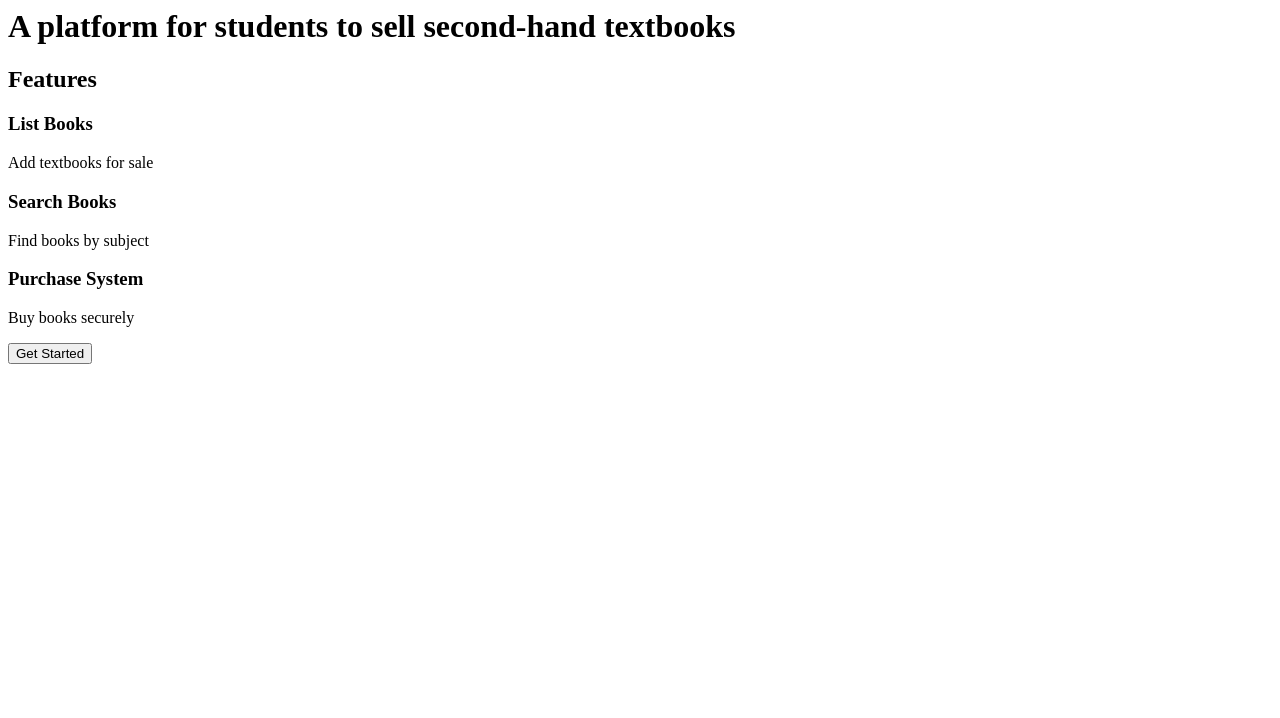
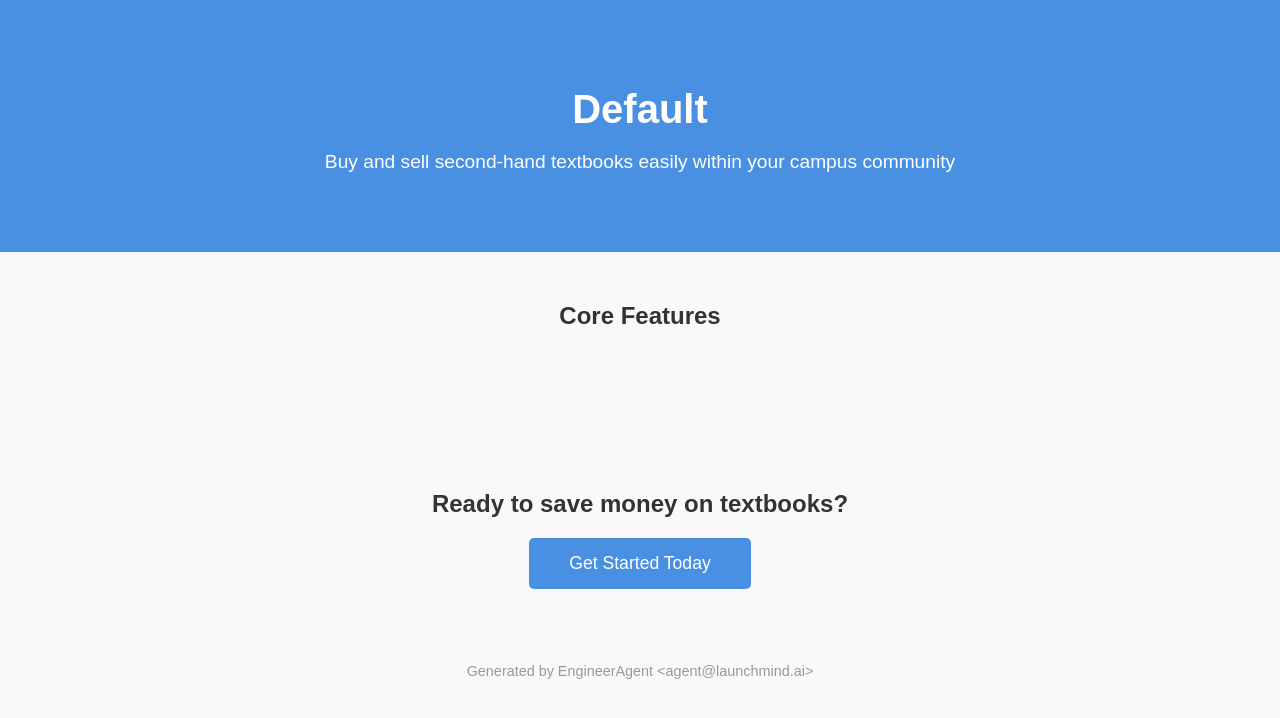
Before and after one commit to tooba393/AgenticAI_Assignment, a plain HTML site: page index.html in a window 1280 px wide. Drawn offline with Linux system fonts and the light colour scheme.

Commit message:
Add landing page by EngineerAgent <agent@launchmind.ai>

```diff
--- a/index.html
+++ b/index.html
@@ -1,9 +1,39 @@
+<!DOCTYPE html>
+<html lang="en">
+<head>
+    <meta charset="UTF-8">
+    <title>Student Textbook Exchange</title>
+    <style>
+        body { font-family: Arial, sans-serif; margin: 0; padding: 0; background: #f9f9f9; color: #333; }
+        header { background: #4A90E2; color: white; padding: 60px 20px; text-align: center; }
+        header h1 { font-size: 2.5em; margin-bottom: 10px; }
+        header p { font-size: 1.2em; }
+        .features { display: flex; flex-wrap: wrap; justify-content: center; padding: 40px 20px; gap: 20px; }
+        .feature { background: white; border-radius: 8px; padding: 20px; width: 250px; box-shadow: 0 2px 8px rgba(0,0,0,0.1); }
+        .feature h3 { color: #4A90E2; }
+        .cta { text-align: center; padding: 40px; }
+        .cta button { background: #4A90E2; color: white; border: none; padding: 15px 40px; font-size: 1.1em; border-radius: 5px; cursor: pointer; }
+        .cta button:hover { background: #357ABD; }
+        footer { text-align: center; padding: 20px; color: #999; font-size: 0.9em; }
+    </style>
+</head>
+<body>
+    <header>
+        <h1>Default</h1>
+        <p>Buy and sell second-hand textbooks easily within your campus community</p>
+    </header>
+    <section>
+        <h2 style="text-align:center; padding-top:30px;">Core Features</h2>
+        <div class="features">
 
-    <html>
-    <body>
-        <h1>A platform for students to sell second-hand textbooks</h1>
-        <h2>Features</h2>
-        <div><h3>List Books</h3><p>Add textbooks for sale</p></div><div><h3>Search Books</h3><p>Find books by subject</p></div><div><h3>Purchase System</h3><p>Buy books securely</p></div>
-        <button>Get Started</button>
-    </body>
-    </html>
+        </div>
+    </section>
+    <div class="cta">
+        <h2>Ready to save money on textbooks?</h2>
+        <button onclick="alert('Coming Soon!')">Get Started Today</button>
+    </div>
+    <footer>
+        <p>Generated by EngineerAgent &lt;agent@launchmind.ai&gt;</p>
+    </footer>
+</body>
+</html>
```
